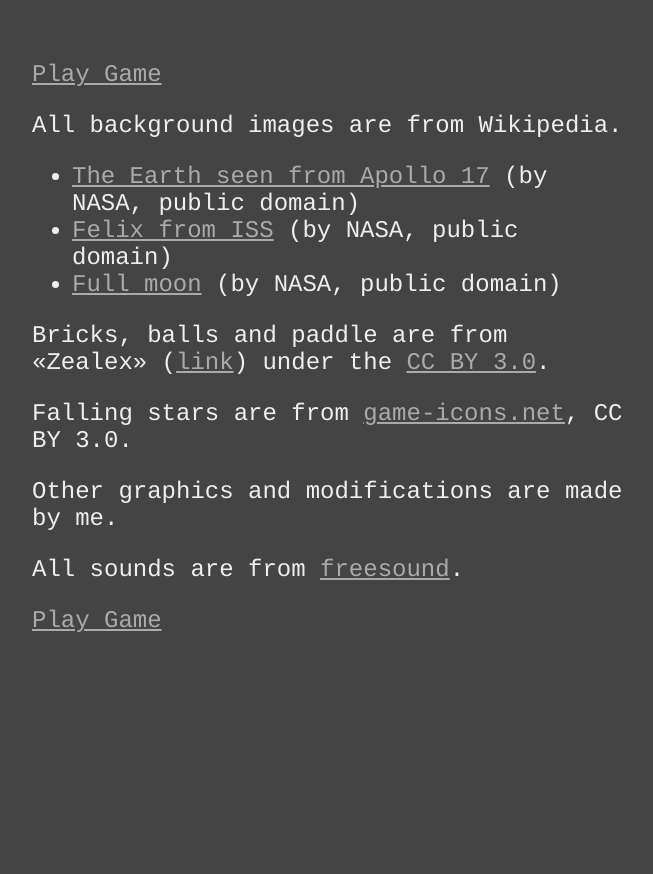
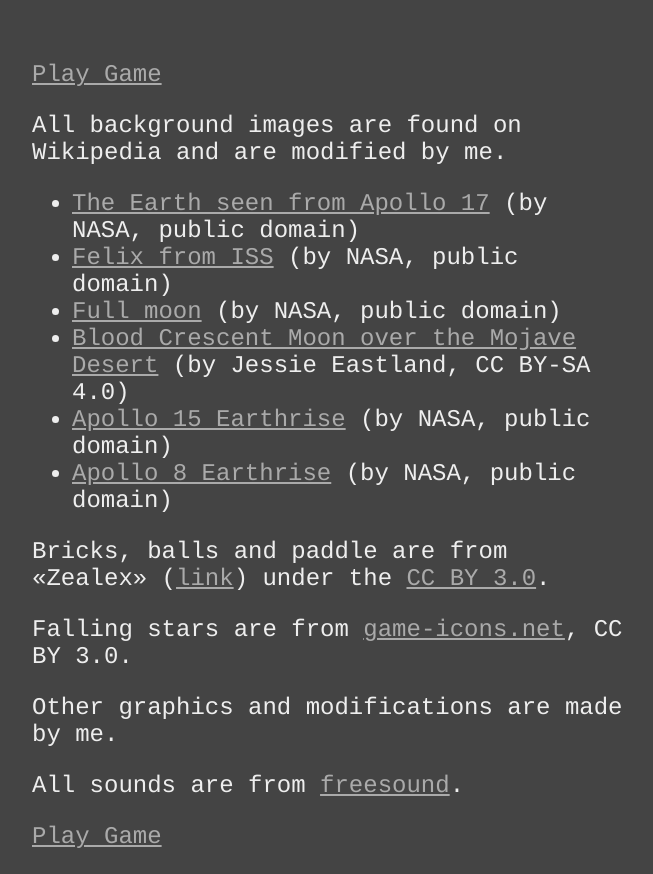
Before and after one commit to lkdjiin/breakout-gravity, a plain HTML site: page credits.html in a window 1280 px wide. Shown: the part 61-935 px from the top of the page, without its empty margins (308-961 px from the left). Before the commit the page ends 800 px from the top, so only its background shows below. Drawn offline with Linux system fonts and the light colour scheme.

Commit message:
Give credits

```diff
--- a/credits.html
+++ b/credits.html
@@ -14,12 +14,16 @@
       <p><a href="index.html">Play Game</a></p>
 
       <p>
-        All background images are from Wikipedia.
+        All background images are found on Wikipedia and are modified by me.
 
         <ul>
           <li><a href="https://en.wikipedia.org/wiki/File:The_Earth_seen_from_Apollo_17.jpg">The Earth seen from Apollo 17</a> (by NASA, public domain)</li>
           <li><a href="https://en.wikipedia.org/wiki/File:Felix_from_ISS_03_sept_2007_1138Z.jpg">Felix from ISS</a> (by NASA, public domain)</li>
           <li><a href="https://en.wikipedia.org/wiki/File:Full_moon_partially_obscured_by_atmosphere.jpg">Full moon</a> (by NASA, public domain)</li>
+          <li><a href="https://commons.wikimedia.org/wiki/File:Blood_Cresent_Moon.jpg">Blood Crescent Moon over the Mojave Desert</a>
+              (by Jessie Eastland, CC BY-SA 4.0)</li>
+          <li><a href="https://commons.wikimedia.org/wiki/File:Apollo_15_Earthrise.jpg">Apollo 15 Earthrise</a> (by NASA, public domain)</li>
+          <li><a href="https://commons.wikimedia.org/wiki/File:AS8-13-2329.jpg">Apollo 8 Earthrise</a> (by NASA, public domain)</li>
         </ul>
       </p>
 
```
